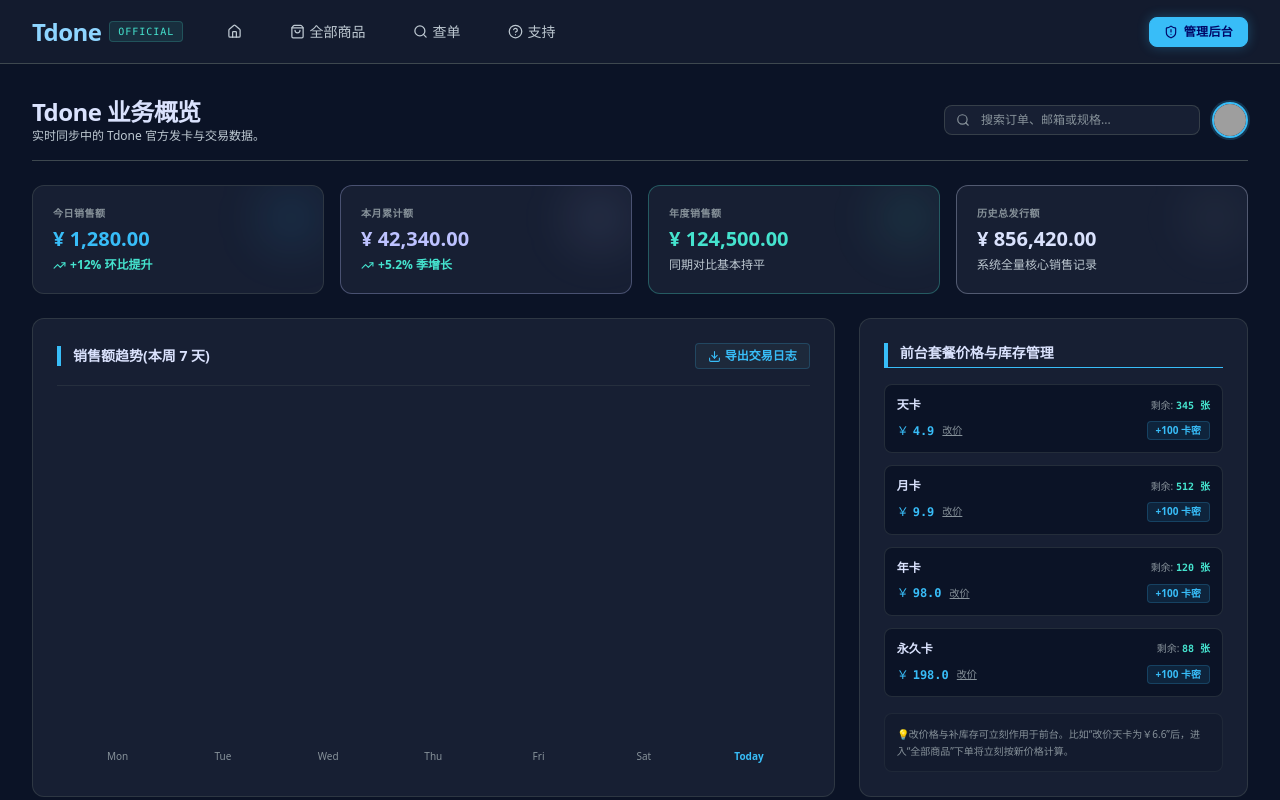
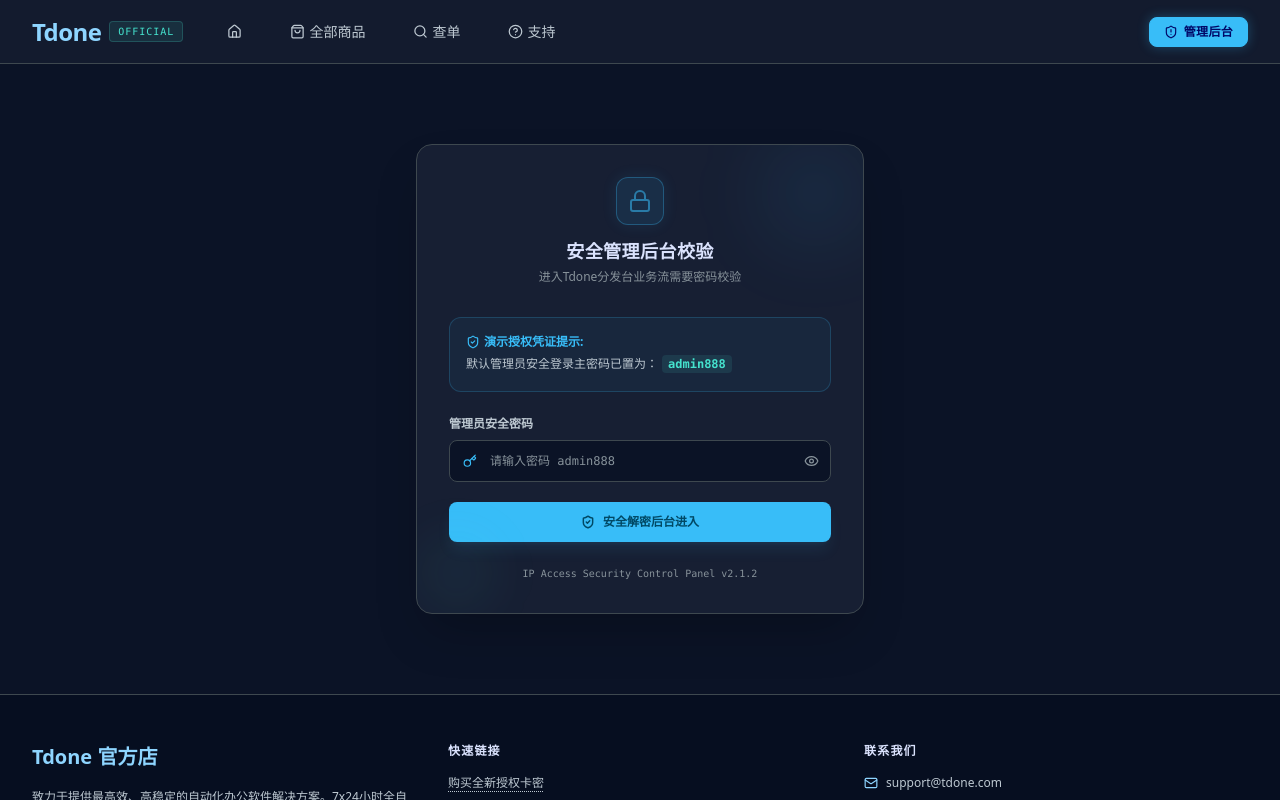
Before and after one commit to theone08/kami, a React (Vite) app: page / in a window 1280 px wide. Both pictures are taken after a click on the button "管理后台". Shown: the top 800 px of the page. Built offline with nearby package versions, Linux system fonts and the light colour scheme; grey boxes are pictures that could not be loaded.

Commit message:
feat(admin): implement admin authentication login
Add AdminLoginView and authentication state to secure access to the admin dashboard.

```diff
--- a/src/App.tsx
+++ b/src/App.tsx
@@ -20,10 +20,12 @@
 import TrackView from './components/TrackView';
 import SupportView from './components/SupportView';
 import AdminView from './components/AdminView';
+import AdminLoginView from './components/AdminLoginView';
 
 export default function App() {
   const [currentView, setCurrentView] = useState<ViewType>('home');
   const [selectedTierId, setSelectedTierId] = useState<string>('month');
+  const [isAdminAuthenticated, setIsAdminAuthenticated] = useState<boolean>(false);
 
   // Load and preserve data state natively from local storage
   const [tiers, setTiers] = useState<CardTier[]>([]);
@@ -194,6 +196,7 @@
         )}
 
         {currentView === 'admin' && (
+          isAdminAuthenticated ? (
             <AdminView
               tiers={tiers}
               orders={orders}
@@ -203,6 +206,9 @@
               onTriggerRefund={handleTriggerRefund}
               onExportReports={handleExportReports}
             />
+          ) : (
+            <AdminLoginView onLoginSuccess={() => setIsAdminAuthenticated(true)} />
+          )
         )}
       </main>
 
--- /dev/null
+++ b/src/components/AdminLoginView.tsx
@@ -0,0 +1,145 @@
+/**
+ * @license
+ * SPDX-License-Identifier: Apache-2.0
+ */
+
+import { useState, FormEvent } from 'react';
+import { motion } from 'motion/react';
+import { ShieldCheck, Key, AlertTriangle, Eye, EyeOff, Lock } from 'lucide-react';
+
+interface AdminLoginViewProps {
+  onLoginSuccess: () => void;
+}
+
+export default function AdminLoginView({ onLoginSuccess }: AdminLoginViewProps) {
+  const [password, setPassword] = useState<string>('');
+  const [showPassword, setShowPassword] = useState<boolean>(false);
+  const [errorText, setErrorText] = useState<string>('');
+  const [isSubmitting, setIsSubmitting] = useState<boolean>(false);
+
+  const handleSubmit = (e: FormEvent) => {
+    e.preventDefault();
+    if (!password) {
+      setErrorText('请输入管理员登入密码！');
+      return;
+    }
+
+    setIsSubmitting(true);
+    setErrorText('');
+
+    // Simulate server side verification delay
+    setTimeout(() => {
+      // Set default high-security password to 'admin888'
+      if (password === 'admin888') {
+        onLoginSuccess();
+      } else {
+        setErrorText('密码校验错误！请输入官方预置管理员密码（提示：admin888）');
+        setIsSubmitting(false);
+      }
+    }, 800);
+  };
+
+  return (
+    <div className="max-w-md mx-auto my-12">
+      <motion.div
+        initial={{ opacity: 0, y: 20 }}
+        animate={{ opacity: 1, y: 0 }}
+        className="bg-[#171f33] border border-[#3e484f] rounded-2xl p-8 shadow-2xl relative overflow-hidden"
+      >
+        {/* Futuristic background decoration elements */}
+        <div className="absolute top-0 right-0 w-24 h-24 bg-[#38bdf8]/10 rounded-full blur-2xl"></div>
+        <div className="absolute bottom-0 left-0 w-20 h-20 bg-[#45e3ce]/5 rounded-full blur-xl"></div>
+
+        {/* Security Header */}
+        <div className="text-center space-y-3 mb-8">
+          <div className="mx-auto w-12 h-12 rounded-xl bg-[#38bdf8]/10 border border-[#38bdf8]/30 flex items-center justify-center text-[#38bdf8] shadow-[0_0_15px_rgba(56,189,248,0.1)]">
+            <Lock size={24} className="animate-pulse" />
+          </div>
+          <div>
+            <h2 className="font-sans text-lg font-black text-[#dae2fd] tracking-wide">安全管理后台校验</h2>
+            <p className="text-xs text-[#87929a] mt-1">进入Tdone分发台业务流需要密码校验</p>
+          </div>
+        </div>
+
+        {/* Dynamic warning box displaying the default master key */}
+        <div className="bg-[#38bdf8]/5 border border-[#38bdf8]/20 p-4 rounded-xl text-xs text-[#bdc8d1] mb-6 space-y-1">
+          <p className="font-bold text-[#38bdf8] flex items-center gap-1">
+            <ShieldCheck size={14} />
+            演示授权凭证提示:
+          </p>
+          <p className="leading-relaxed">
+            默认管理员安全登录主密码已置为：
+            <span className="text-[#45e3ce] font-bold font-mono px-1.5 py-0.5 bg-[#45e3ce]/10 rounded ml-1 select-all">
+              admin888
+            </span>
+          </p>
+        </div>
+
+        <form onSubmit={handleSubmit} className="space-y-5">
+          <div className="space-y-2">
+            <label htmlFor="admin-password-field" className="block text-xs font-bold text-[#bdc8d1]">
+              管理员安全密码
+            </label>
+            <div className="relative">
+              <Key size={14} className="absolute left-3.5 top-1/2 -translate-y-1/2 text-[#38bdf8]" />
+              <input
+                id="admin-password-field"
+                type={showPassword ? 'text' : 'password'}
+                placeholder="请输入密码 admin888"
+                value={password}
+                onChange={(e) => setPassword(e.target.value)}
+                disabled={isSubmitting}
+                className="w-full pl-10 pr-10 py-3 bg-[#0b1326] border border-[#3e484f] rounded-lg text-xs focus:border-[#38bdf8] focus:ring-1 focus:ring-[#38bdf8] outline-none text-[#dae2fd] placeholder-[#87929a] transition-all font-mono"
+              />
+              <button
+                type="button"
+                onClick={() => setShowPassword(!showPassword)}
+                disabled={isSubmitting}
+                className="absolute right-3 top-1/2 -translate-y-1/2 text-[#87929a] hover:text-[#dae2fd] transition-colors cursor-pointer"
+              >
+                {showPassword ? <EyeOff size={15} /> : <Eye size={15} />}
+              </button>
+            </div>
+          </div>
+
+          {/* Validation Errors representation */}
+          {errorText && (
+            <motion.div
+              initial={{ opacity: 0, scale: 0.98 }}
+              animate={{ opacity: 1, scale: 1 }}
+              className="p-3 bg-red-500/10 border border-red-500/20 rounded-lg flex items-center gap-2 text-xs text-red-400"
+            >
+              <AlertTriangle size={14} className="shrink-0" />
+              <span>{errorText}</span>
+            </motion.div>
+          )}
+
+          {/* Verification CTA Action */}
+          <button
+            type="submit"
+            disabled={isSubmitting}
+            className="w-full py-3 bg-[#38bdf8] hover:bg-[#8ed5ff] text-[#004965] font-sans text-xs font-black rounded-lg transition-all flex items-center justify-center gap-2 shadow-lg shadow-[#38bdf8]/10 cursor-pointer disabled:opacity-50"
+          >
+            {isSubmitting ? (
+              <>
+                <span className="w-3.5 h-3.5 border-2 border-[#004965] border-t-transparent rounded-full animate-spin"></span>
+                <span>正在校验授权规则...</span>
+              </>
+            ) : (
+              <>
+                <ShieldCheck size={14} className="stroke-[2.5px]" />
+                <span>安全解密后台进入</span>
+              </>
+            )}
+          </button>
+        </form>
+
+        <div className="mt-6 text-center">
+          <p className="text-[10px] text-[#87929a] font-mono select-none">
+            IP Access Security Control Panel v2.1.2
+          </p>
+        </div>
+      </motion.div>
+    </div>
+  );
+}
```
Also changed, not shown: 1 other file (tests, documents, lock files or other folders). Lines whose indentation alone changed are shown as unchanged.
